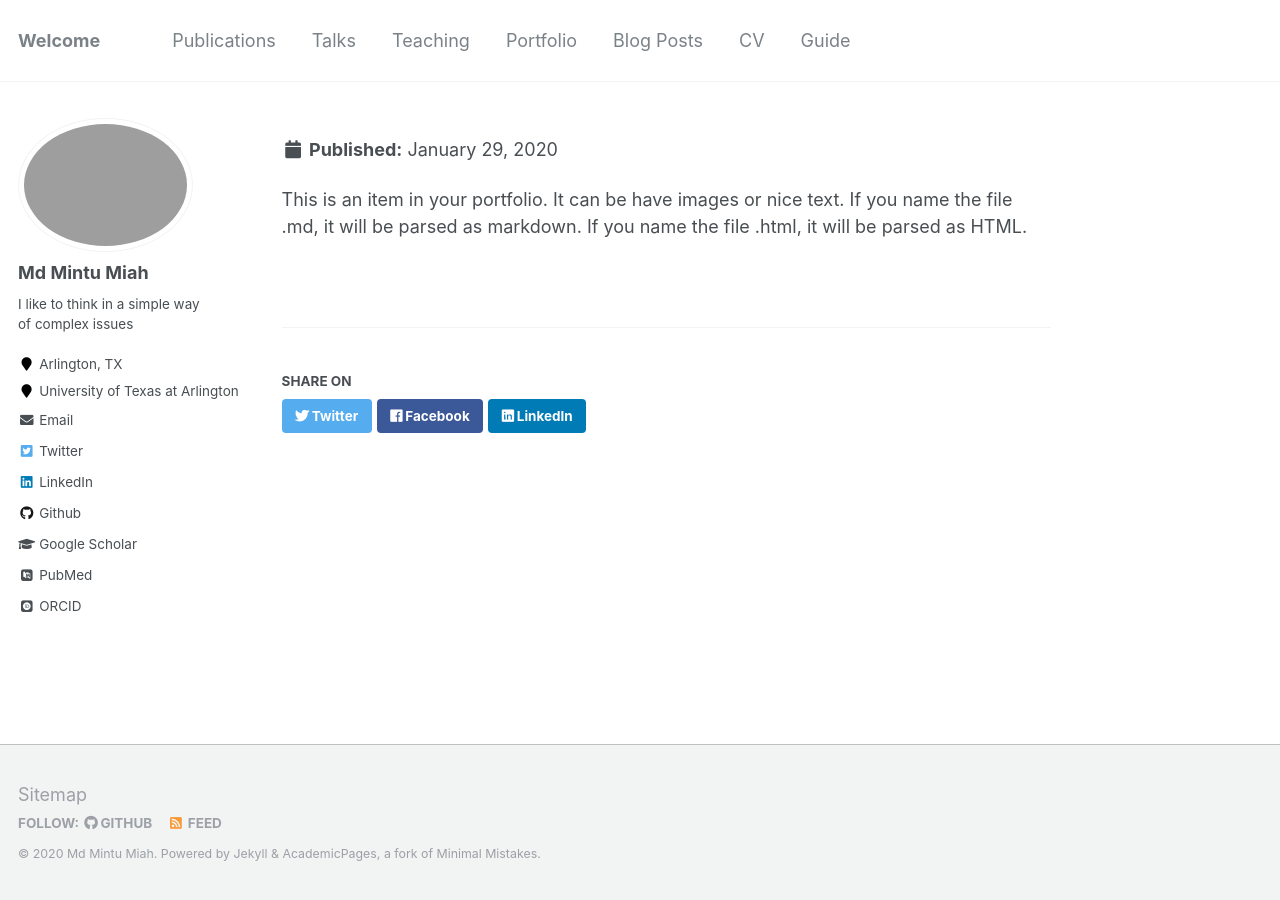
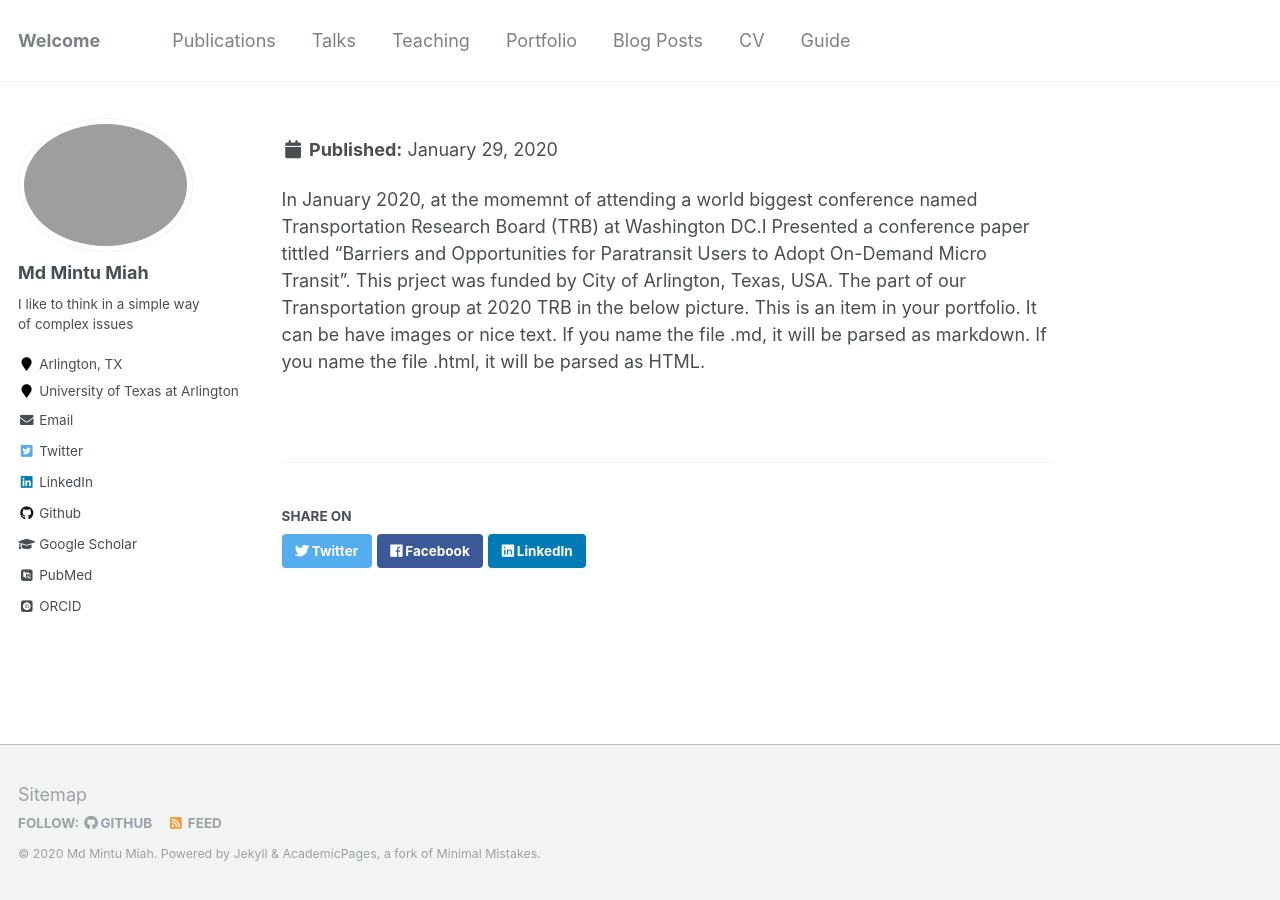
Before and after one commit to mintu07ruet/mintu07ruet.github.io, a Jekyll site: the page built from _portfolio/portfolio-1.md, in a window 1280 px wide. Built offline with Jekyll 4.4.1, drawn with Linux system fonts in a browser that asks for light colours; some web fonts are replaced.

Commit message:
Update portfolio-1.md

```diff
--- a/_portfolio/portfolio-1.md
+++ b/_portfolio/portfolio-1.md
@@ -6,5 +6,5 @@ excerpt: "In January 2020, at the momemnt of attending a world biggest conferenc
 collection: portfolio
 ---
 
-
+In January 2020, at the momemnt of attending a world biggest conference named Transportation Research Board (TRB) at Washington DC.I Presented a conference paper tittled "Barriers and Opportunities for Paratransit Users to Adopt On-Demand Micro Transit". This prject was funded by City of Arlington, Texas, USA. The part of our Transportation group at 2020 TRB in the below picture.
 This is an item in your portfolio. It can be have images or nice text. If you name the file .md, it will be parsed as markdown. If you name the file .html, it will be parsed as HTML.
```
